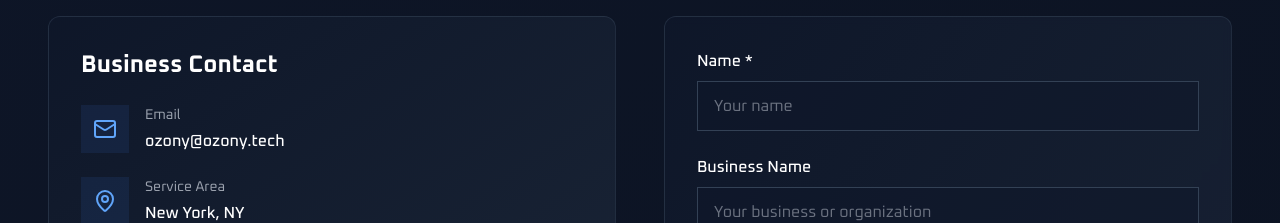
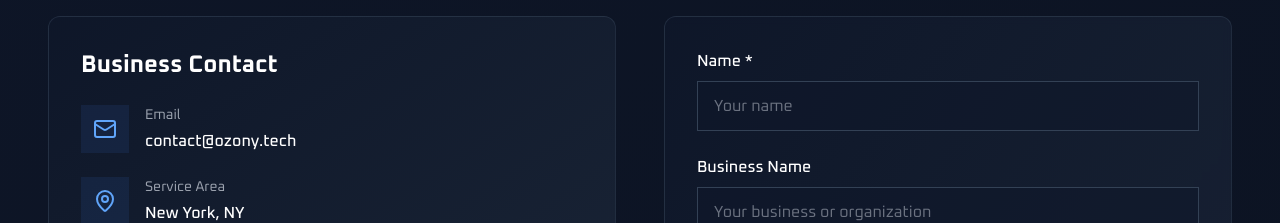
Before and after one commit to Eazyny/ozony.tech.Laptop, a React (Vite) app: page / in a window 1280 px wide. Shown: the part 6040-6263 px from the top of the page. Built offline with nearby package versions, Linux system fonts and the light colour scheme.

Commit message:
fix visible business contact email

```diff
--- a/src/components/Contact.jsx
+++ b/src/components/Contact.jsx
@@ -91,8 +91,8 @@ const Contact = () => {
     {
       icon: Mail,
       label: 'Email',
-      value: 'ozony@ozony.tech',
-      href: 'mailto:ozony@ozony.tech',
+      value: 'contact@ozony.tech',
+      href: 'mailto:contact@ozony.tech',
     },
     {
       icon: MapPin,
```
